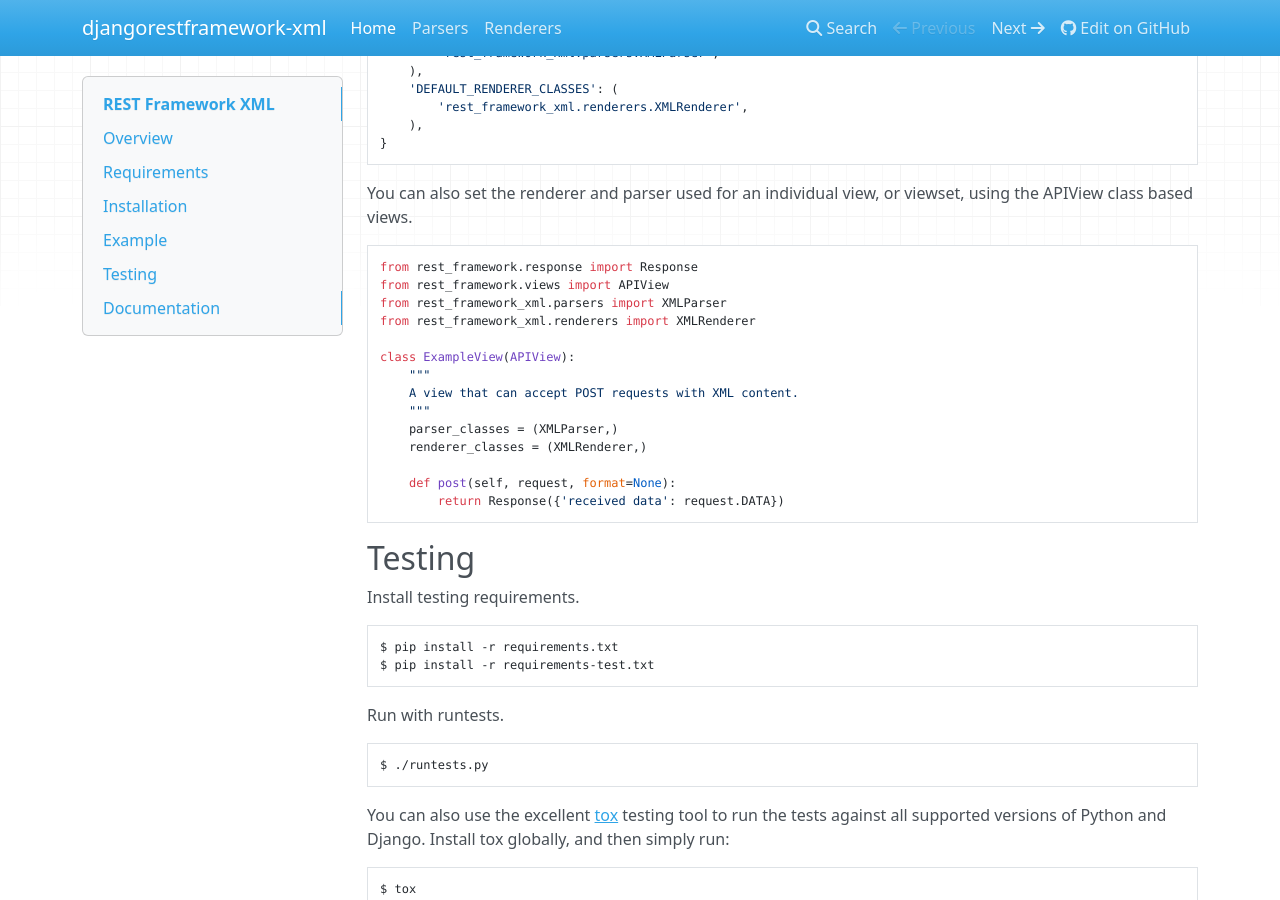
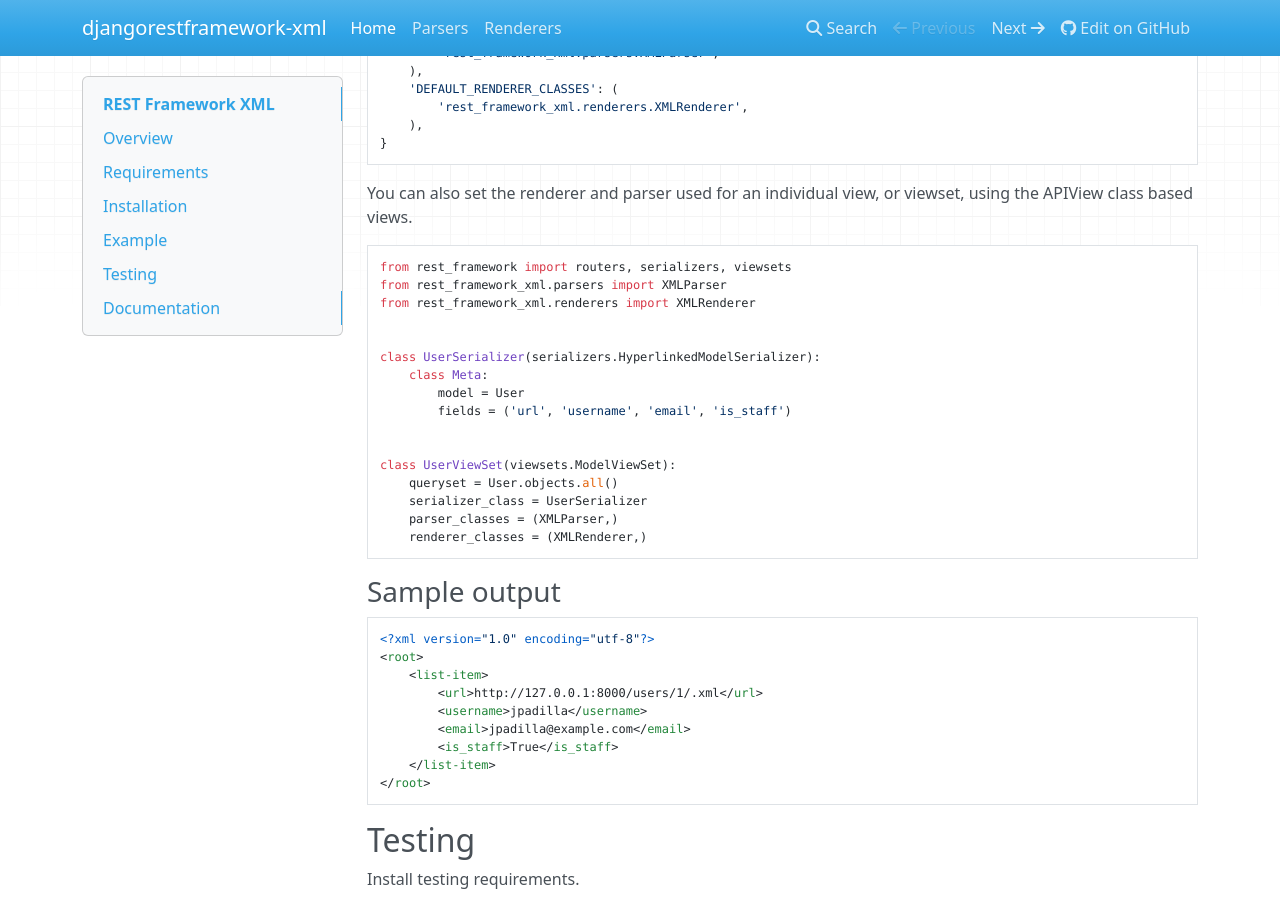
Before and after one commit to jpadilla/django-rest-framework-xml, an MkDocs documentation site: the page built from docs/index.md, in a window 1280 px wide and 900 px high, scrolled down 723 px. Built offline with MkDocs 1.6.1, drawn with Linux system fonts in a browser that asks for light colours; nearby versions of some CDN libraries.

Commit message:
Add sample output

````diff
--- a/docs/index.md
+++ b/docs/index.md
@@ -48,20 +48,36 @@ REST_FRAMEWORK = {
 You can also set the renderer and parser used for an individual view, or viewset, using the APIView class based views.
 
 ```python
-from rest_framework.response import Response
-from rest_framework.views import APIView
+from rest_framework import routers, serializers, viewsets
 from rest_framework_xml.parsers import XMLParser
 from rest_framework_xml.renderers import XMLRenderer
 
-class ExampleView(APIView):
-    """
-    A view that can accept POST requests with XML content.
-    """
+
+class UserSerializer(serializers.HyperlinkedModelSerializer):
+    class Meta:
+        model = User
+        fields = ('url', 'username', 'email', 'is_staff')
+
+
+class UserViewSet(viewsets.ModelViewSet):
+    queryset = User.objects.all()
+    serializer_class = UserSerializer
     parser_classes = (XMLParser,)
     renderer_classes = (XMLRenderer,)
+```
 
-    def post(self, request, format=None):
-        return Response({'received data': request.DATA})
+### Sample output
+
+```xml
+<?xml version="1.0" encoding="utf-8"?>
+<root>
+    <list-item>
+        <url>http://127.0.0.1:8000/users/1/.xml</url>
+        <username>jpadilla</username>
+        <email>jpadilla@example.com</email>
+        <is_staff>True</is_staff>
+    </list-item>
+</root>
 ```
 
 ## Testing
````
Also changed, not shown: README.md (+24 -9 lines).
